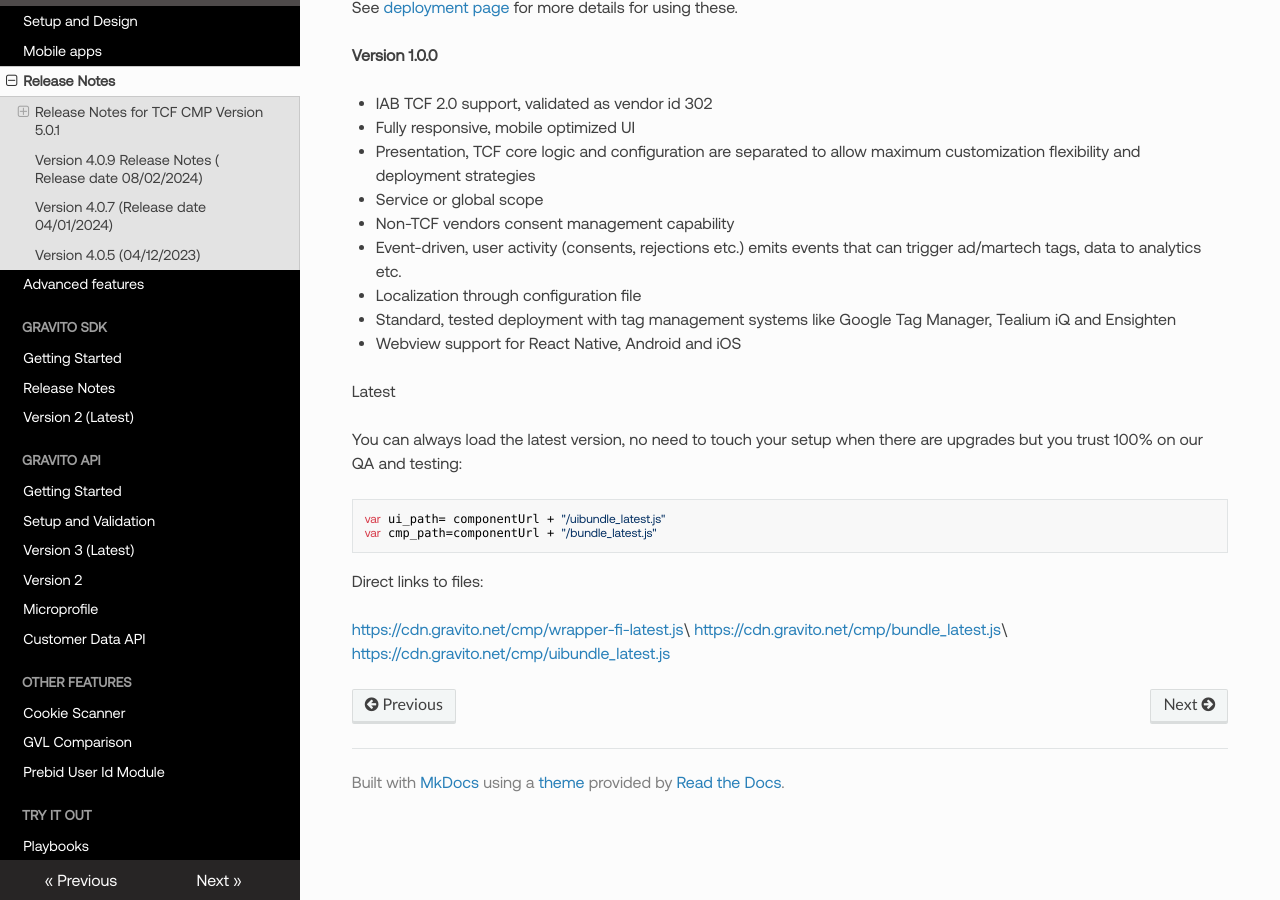
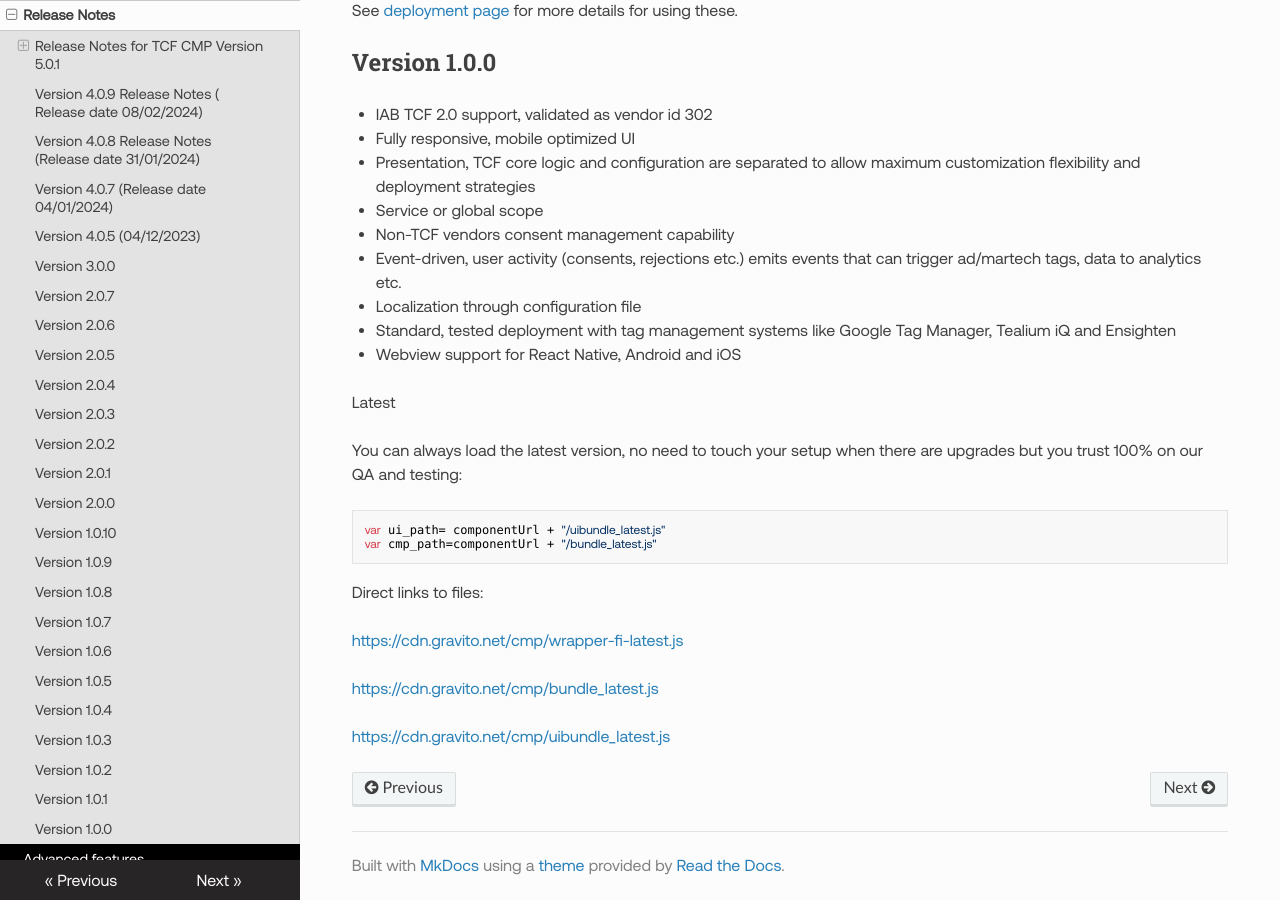
Before and after one commit to GravitoLtd/gravitoltd.github.io, an MkDocs documentation site: the page built from docs/Gravito_TCF_2.2_CMP/Release_Notes.md, in a window 1280 px wide and 900 px high, scrolled down 8284 px. Built offline with MkDocs 1.6.1, drawn with Linux system fonts in a browser that asks for light colours; nearby versions of some CDN libraries.

Commit message:
modified tcf cmp release notes.

````diff
--- a/docs/Gravito_TCF_2.2_CMP/Release_Notes.md
+++ b/docs/Gravito_TCF_2.2_CMP/Release_Notes.md
@@ -33,7 +33,7 @@
 
 -   Fixed an issue with the IAB CMP validator: A bug has been resolved where the CMP was not being correctly validated before giving consents on a page with IAB validator.
 
-Version 4.0.8 Release Notes (*Release date 31/01/2024*)
+## Version 4.0.8 Release Notes (*Release date 31/01/2024*)
 
 1\. Google's Additional Consent Mode Support
 
@@ -51,9 +51,9 @@
     -   Gravito TCF CMP now empowers publishers with enhanced user accessibility through multi-language support within a single configuration. Within the CMP UI, a language selection dropdown is introduced, enabling users to translate the CMP UI into their preferred language.
     -   The translations available are controlled by publishers within their configurations, allowing them to provide a seamless experience by catering to diverse language preferences.
 
-![](https://www.gravito.net/wp-content/uploads/2024/01/language-selector-1024x265.jpg)
+![](./img/language-selector-1024x265.jpg)
 
-![](https://www.gravito.net/wp-content/uploads/2024/01/language-selector2.jpg)
+![](./img/language-selector2.jpg)
 
 1.  Custom Cookie Expiry for 'Reject-All' Action:
     -   Gravito TCF CMP introduces the ability for publishers to set distinct cookie expirations based on user actions. Specifically, when a user clicks on 'Reject All' within the CMP UI, a cookie with a lower expiry duration is generated.
@@ -77,7 +77,7 @@
 5.  Purpose Descriptions: In the first layer below each declared consentable item, we've added descriptive information. This enables you to view item descriptions without navigating to the second layer, facilitating a better understanding of the purposes associated with each vendor and aiding in your decision-making process.
 6.  Accessibility Improvements: Gravito's TCF 2.2 CMP is now more accessible than ever. It can be operated using the tab key and is compatible with screen readers, ensuring a more inclusive user experience for all.
 
-Version 3.0.0
+## Version 3.0.0
 
 1.  SDK v2 compatibility.
 2.  Feature to capture CMP events such as Accept-All, and Reject-All, and have a report generated on the Admin portal.
@@ -85,7 +85,7 @@
 4.  Features to configure necessary consents for Non-targeting Ads. (Please contact Gravito to Implement)
 5.  Feature to have a custom first layer. (Please contact Gravito to Implement)
 
-Version 2.0.7
+## Version 2.0.7
 
 Added option to enable "Reject all" button to first layer of the CMP. Enable this by adding third label for first layer actions:
 
@@ -93,19 +93,19 @@
 firstlayer: { actions: ["Settings", "Accept all", "Reject all"]... }
 ```
 
-Version 2.0.6
+## Version 2.0.6
 
 Bug fixes, purposes overlapping with stacks caused the accordions to show data incorrectly.
 
-Version 2.0.5
+## Version 2.0.5
 
 Bug fix release, updates the gravitoCMP.currentState behavior and reflects the stacks acceptance to purposes.
 
-Version 2.0.4
+## Version 2.0.4
 
 Bug fix release, fixed a corner case bug which was showing "undefined" for vendors which did not request consent nor legitimate interest use.
 
-Version 2.0.3
+## Version 2.0.3
 
 New configurable feature to enable special icon on 2nd layer to allow consumer to copy TCstring containing current CMP consent setting. This is to help with validation of CMP functions, copied TCstring can be validated and analyzed at <http://iabtcf.com/#/decode> independently.
 
@@ -115,7 +115,7 @@
 
 Version also contains bug fixes to some translations being missing on vendor details listing.
 
-Version 2.0.2
+## Version 2.0.2
 
 Removed usage of global scope cookie in TCF CMP(Now the customer cannot write cookie in global scope).
 
@@ -144,7 +144,7 @@
 days: "days"
 ```
 
-Version 2.0.1
+## Version 2.0.1
 
 Added configuration option to enable/disable scrollbar for 2nd layer of CMP and the width of the scrollbar:
 
@@ -153,7 +153,7 @@
 style.scrollBarWidth:10px
 ```
 
-Version 2.0.0
+## Version 2.0.0
 
 ![](https://gblobscdn.gitbook.com/assets%2F-LObJLb_jcS77VaCaJdR%2F-MRy4Iz_J2XDdPgvwgvZ%2F-MRy4MQ3eObc9qKNoelp%2Fimage.png?alt=media&token=b04aa3d5-6535-4385-a47e-2627f6a66d96)
 
@@ -214,11 +214,11 @@
 
 We strongly suggest on hooking to _latest pipeline to load always up-to-date core libraries. Breaking changes are branched as separate major releases as all CMP customers are experiencing here.
 
-Version 1.0.10
+## Version 1.0.10
 
 Fix to allow logo to be left blank.
 
-Version 1.0.9
+## Version 1.0.9
 
 Default font was changed, to make use of it the font configuration needs to be changed on configurations or wrapper files to following:
 
@@ -235,31 +235,31 @@
 ],
 ```
 
-Version 1.0.8
+## Version 1.0.8
 
 Another bugfix release, fixed issue with special characters not working on gravitoData cookie with Safari browsers. Additionally superwrapper was refactored to support IE11.
 
-Version 1.0.7
+## Version 1.0.7
 
 Bugfix release, fixed mainly CSS bugs.
 
-Version 1.0.6
+## Version 1.0.6
 
 Enables CMP connectivity with backend systems to store the consent string to CDP or similar. The configuration is made by default to support Gravito CDP but can be customized to support any other backend that has API endpoint(s) exposed for the CMP to GET/POST.
 
 See [separate chapter](https://web-staging.gravito.net/gravito-cmp/deployment/superwrapper) about enabling and configuring superwrapper.js
 
-Version 1.0.5
+## Version 1.0.5
 
 Bug fix release, no new configuration options. The release fixes few localization defects.
 
-Version 1.0.4
+## Version 1.0.4
 
 Publishers can remove the custom purposes, if they are not needed. CMP need to be resurfaced in order affect this change for existing deployments with custom purposes. Leave customPurposes as attribute to configuration even there would not be any under it.
 
 CMP dialog can be resurfaced using an helper function gravitoCMP.openPreferences()
 
-Version 1.0.3
+## Version 1.0.3
 
 We have enabled few UI options, those can be enabled by adding following configuration items:
 
@@ -277,7 +277,7 @@
 var ui_path= componentUrl + "/uibundle-1.0.3.js"var cmp_path=componentUrl + "/bundle-1.0.3.js"
 ```
 
-Version 1.0.2
+## Version 1.0.2
 
 Added configuration option for cookie domain, allowing to configure if the CMP cookie is set on the current hostname domain the CMP operates on (e.g. subdomain.domain.xx) or to top level allowing the subdomains to share the CMP preferences (cookie is set to .domain.xx).
 
@@ -291,7 +291,7 @@
 var ui_path= componentUrl + "/uibundle-1.0.2.js"var cmp_path=componentUrl + "/bundle-1.0.2.js"
 ```
 
-Version 1.0.1
+## Version 1.0.1
 
 Core libraries updated, publisher country code added to configuration.
 
@@ -310,7 +310,7 @@
 
 See [deployment page](https://web-staging.gravito.net/gravito-cmp/deployment) for more details for using these.
 
-**Version 1.0.0**
+## Version 1.0.0
 
 -   IAB TCF 2.0 support, validated as vendor id 302
 -   Fully responsive, mobile optimized UI
@@ -333,6 +333,8 @@
 
 Direct links to files:
 
-<https://cdn.gravito.net/cmp/wrapper-fi-latest.js>\
-<https://cdn.gravito.net/cmp/bundle_latest.js>\
+<https://cdn.gravito.net/cmp/wrapper-fi-latest.js>
+
+<https://cdn.gravito.net/cmp/bundle_latest.js>
+
 <https://cdn.gravito.net/cmp/uibundle_latest.js>
````
Also changed, not shown: docs/Gravito_TCF_2.2_CMP/img/language-selector-1024x265.jpg (added), docs/Gravito_TCF_2.2_CMP/img/language-selector2.jpg (added).
